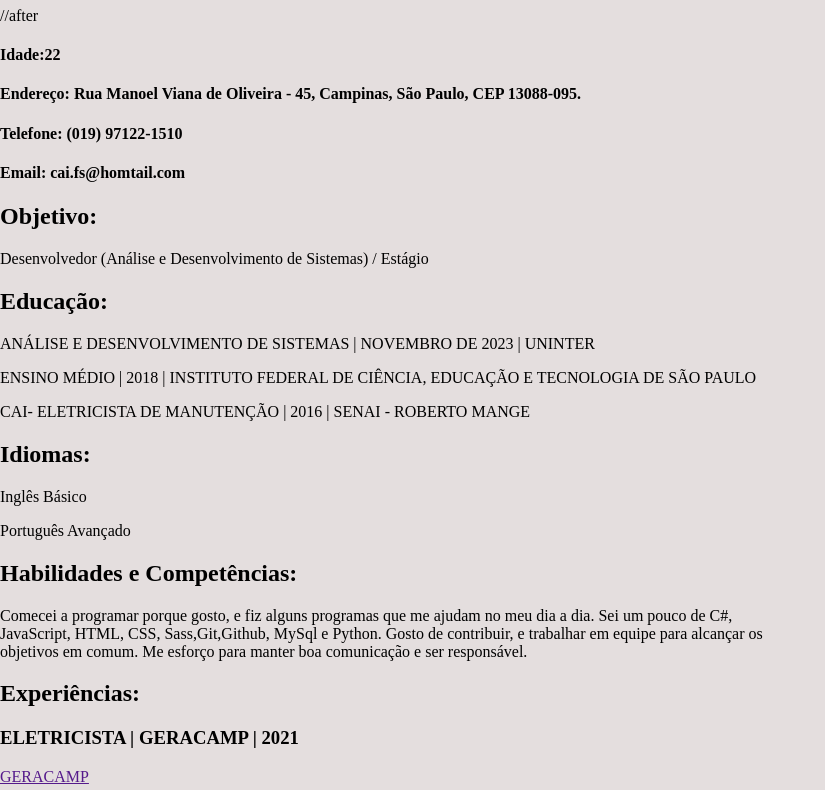
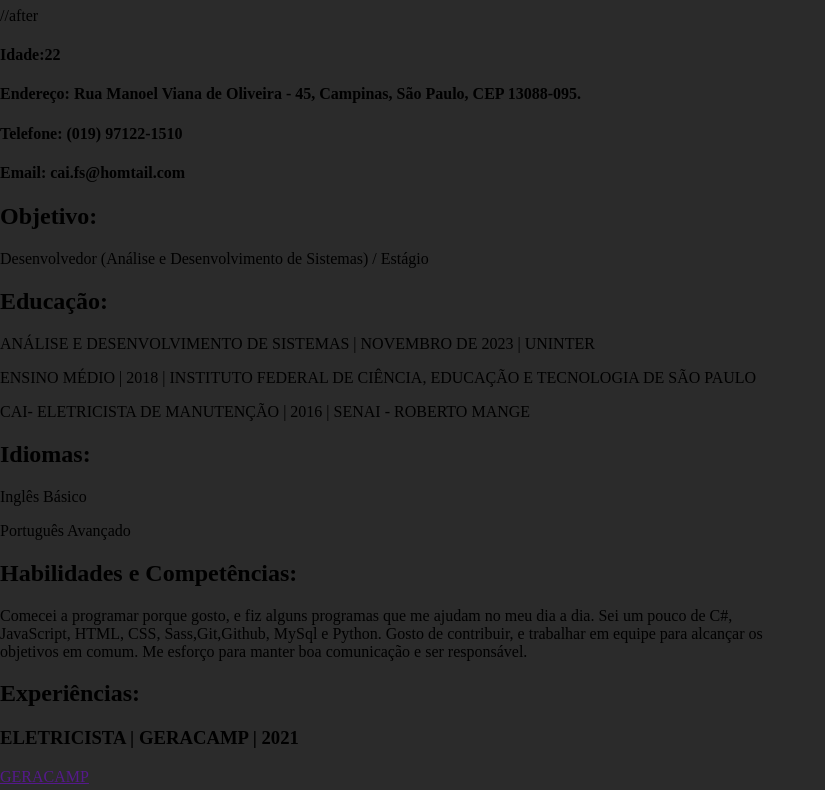
Before and after one commit to caiquefds/Curriculo, a plain HTML site: page index.html in a window 1280 px wide. Shown: the part 73-863 px from the top of the page, without its empty margins (0-825 px from the left). Drawn offline with nearby package versions, Linux system fonts and the light colour scheme; files that its build step writes are made by us from their sources.

Commit message:
Nova branch work

```diff
--- a/style.scss
+++ b/style.scss
@@ -1,13 +1,10 @@
-$darkBackground:rgb(43, 43, 43);
-$lightBackground:rgb(228, 222, 222);
+$darkBackground: rgb(43, 43, 43);
+$lightBackground: rgb(228, 222, 222);
 
-
-
-body{
-    box-sizing: border-box;
-    margin:0;
-    padding:0;
-    width: 21cm;
-    background-color: $lightBackground;
-
+body {
+	box-sizing: border-box;
+	margin: 0;
+	padding: 0;
+	width: 21cm;
+	background-color: $darkBackground;
 }
```
